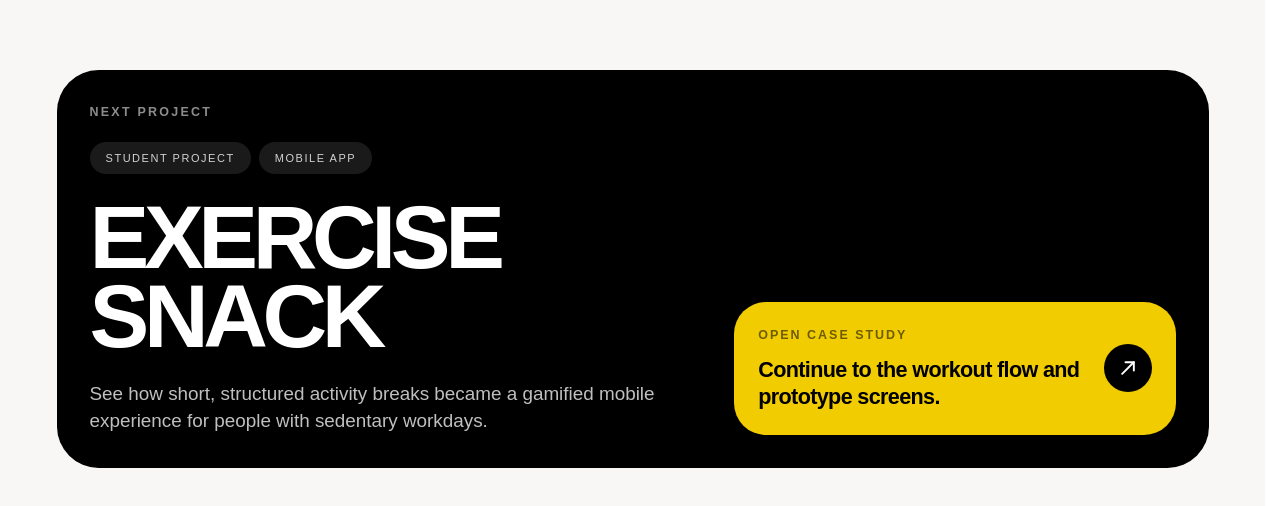
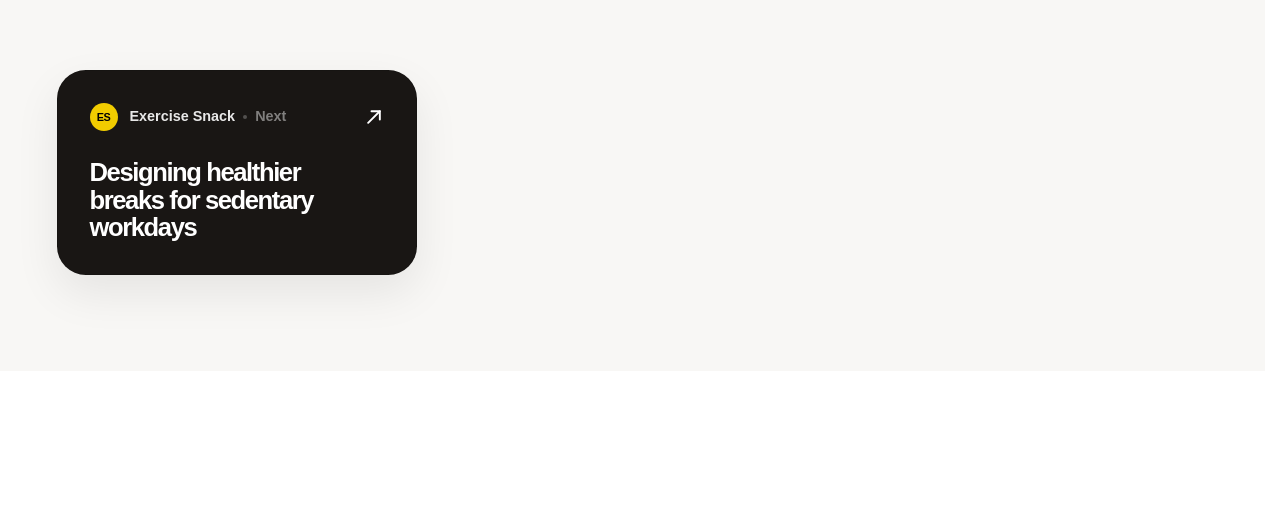
Before and after one commit to jzakrz/jakub-portfolio, a Next.js app: page /projects/hackathon in a window 1280 px wide. Shown: the part 5730-6236 px from the top of the page. After the commit the page ends 6101 px from the top, so only its background shows below. Built offline with nearby package versions, Linux system fonts and the light colour scheme.

Commit message:
Simplify Exercise Snack project link

```diff
--- a/app/projects/hackathon/page.tsx
+++ b/app/projects/hackathon/page.tsx
@@ -336,49 +336,24 @@ export default function HackathonPage() {
           <div className="mx-auto max-w-6xl">
             <Link
               href="/projects/exercise-snack"
-              className="group block overflow-hidden rounded-[2.6rem] border border-black/10 bg-black p-6 text-white transition-transform hover:-translate-y-1 lg:p-8"
+              className="group block max-w-[360px] rounded-[1.8rem] border border-black/10 bg-[#191614] p-7 text-white shadow-[0_18px_45px_rgba(0,0,0,0.08)] transition-transform hover:-translate-y-1 sm:p-8"
             >
-              <div className="grid gap-8 lg:grid-cols-[1fr_0.72fr] lg:items-end">
-                <div>
-                  <p className="text-[0.78rem] font-semibold uppercase tracking-[0.18em] text-white/55">
-                    Next project
-                  </p>
-
-                  <div className="mt-5 flex flex-wrap gap-2">
-                    <span className="rounded-full bg-white/10 px-4 py-2 text-[11px] font-medium uppercase tracking-[0.14em] text-white/80">
-                      Student Project
+              <div className="flex items-center justify-between gap-5">
+                <div className="flex min-w-0 items-center gap-3">
+                  <span className="flex h-7 w-7 shrink-0 items-center justify-center rounded-full bg-[#f1cc00] text-[0.68rem] font-black uppercase tracking-[-0.04em] text-black">
+                    Es
                   </span>
-                    <span className="rounded-full bg-white/10 px-4 py-2 text-[11px] font-medium uppercase tracking-[0.14em] text-white/80">
-                      Mobile App
-                    </span>
+                  <div className="flex min-w-0 items-center gap-2 text-[0.9rem] font-semibold text-white/90">
+                    <span className="truncate">Exercise Snack</span>
+                    <span className="h-1 w-1 shrink-0 rounded-full bg-white/25" />
+                    <span className="shrink-0 text-white/45">Next</span>
+                  </div>
                 </div>
 
-                  <h2 className="mt-6 text-[clamp(2.8rem,7vw,6rem)] font-black uppercase leading-[0.88] tracking-[-0.06em] text-white">
-                    Exercise Snack
-                  </h2>
-
-                  <p className="mt-6 max-w-3xl text-[1.02rem] leading-[1.45] text-white/75 lg:text-[1.18rem]">
-                    See how short, structured activity breaks became a gamified
-                    mobile experience for people with sedentary workdays.
-                  </p>
-                </div>
-
-                <div className="rounded-[2rem] bg-[#f1cc00] p-5 text-black lg:p-6">
-                  <div className="flex items-center justify-between gap-5">
-                    <div>
-                      <p className="text-[0.78rem] font-semibold uppercase tracking-[0.16em] text-black/55">
-                        Open case study
-                      </p>
-                      <p className="mt-3 text-[1.05rem] font-semibold leading-[1.25] tracking-[-0.03em] text-black lg:text-[1.35rem]">
-                        Continue to the workout flow and prototype screens.
-                      </p>
-                    </div>
-
-                    <span className="flex h-12 w-12 shrink-0 items-center justify-center rounded-full bg-black text-white transition-transform group-hover:translate-x-1 group-hover:-translate-y-1">
                 <svg
                   viewBox="0 0 24 24"
                   aria-hidden="true"
-                        className="h-5 w-5 stroke-current"
+                  className="h-5 w-5 shrink-0 stroke-current text-white transition-transform group-hover:translate-x-0.5 group-hover:-translate-y-0.5"
                   fill="none"
                   strokeWidth="2.3"
                   strokeLinecap="round"
@@ -387,10 +362,11 @@ export default function HackathonPage() {
                   <path d="M5 19 19 5" />
                   <path d="M9 5h10v10" />
                 </svg>
-                    </span>
               </div>
-                </div>
-              </div>
+
+              <h2 className="mt-7 max-w-[280px] text-[1.45rem] font-black leading-[1.08] tracking-[-0.055em] text-white sm:text-[1.6rem]">
+                Designing healthier breaks for sedentary workdays
+              </h2>
             </Link>
           </div>
         </section>
```
Lines whose indentation alone changed are shown as unchanged.
